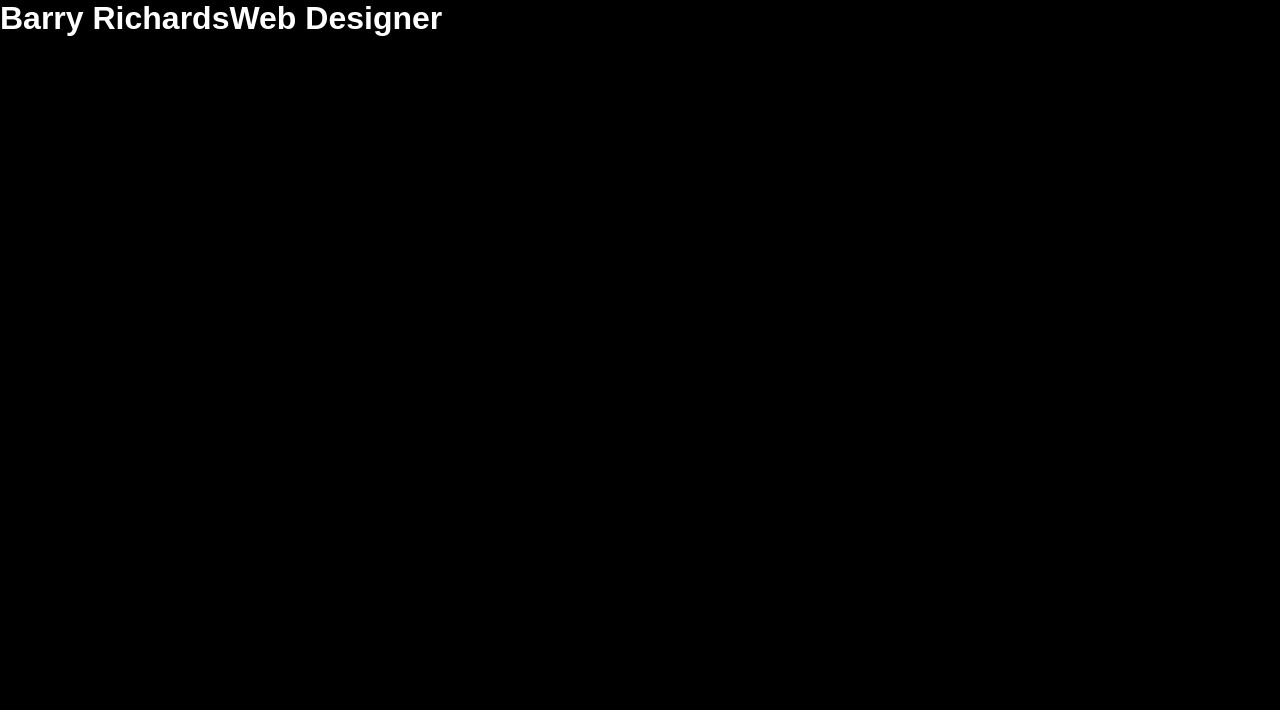
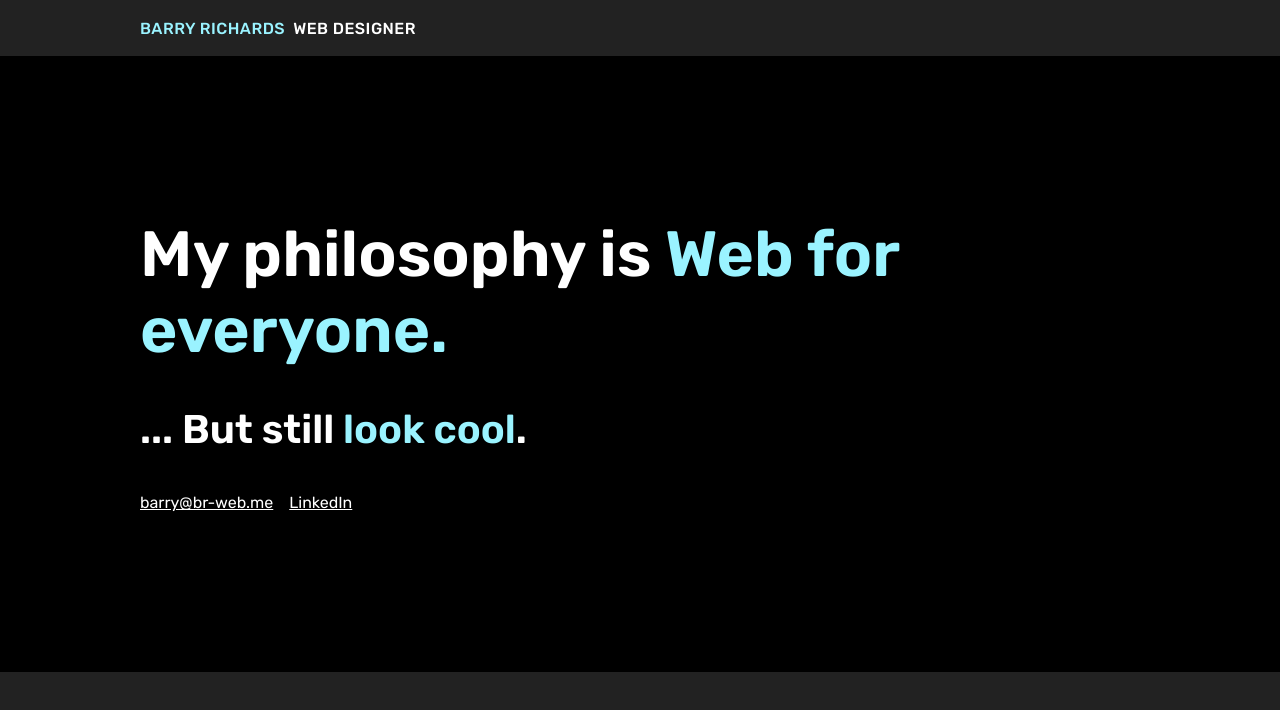
Before and after one commit to bazzle/portfolio-v6, a React (Vite) app: page / in a window 1280 px wide. Shown: the top 710 px of the page. Built offline with nearby package versions, Linux system fonts and the light colour scheme.

Commit message:
Add header and hero components

```diff
--- a/src/App.jsx
+++ b/src/App.jsx
@@ -1,10 +1,13 @@
 import Header from "./components/Header.jsx"
+import Hero from "./components/Hero.jsx"
 
 function App() {
 
   return (
-
-    <Header/>
+    <>
+        <Header/>
+        <Hero/>
+    </>
 
   )
 
--- a/src/components/Header.jsx
+++ b/src/components/Header.jsx
@@ -1,7 +1,12 @@
 function Header(){
     return(
-        <header>
-            <h1><span>Barry Richards</span><span>Web Designer</span></h1>
+        <header className="header">
+            <div className="container">
+                <h1 className="header__site-name">
+                    <span className="name">Barry Richards</span>
+                    <span>Web Designer</span>
+                </h1>
+            </div>
         </header>
     )
 }
--- /dev/null
+++ b/src/components/Hero.jsx
@@ -0,0 +1,22 @@
+function Hero(){
+    return(
+        <div className="hero">
+            <div className="container">
+                <div className="hero__message">
+                    <p className="hero__message__main">
+                        My philosophy is <span className="highlight">Web for everyone.</span>
+                    </p>
+                    <p className="hero__message__sub">
+                        ... But still <span className="highlight">look cool</span>.
+                    </p>
+                </div>
+                <div className="hero__links">
+                    <a href="mailto:barry@br-web.me">barry@br-web.me</a>
+                    <a href="https://www.linkedin.com/in/br-web/">LinkedIn</a>
+                </div>
+            </div>
+        </div>
+    )
+}
+
+export default Hero;
--- a/src/index.css
+++ b/src/index.css
@@ -10,14 +10,17 @@
   --color-bg-alt: #222222;
   --color-feint-line: rgb(255, 255, 255, 0.2);
   --border-radius: 4px;
-  --block-spacing: 2rem;
-  --block-spacing--shallow: 1rem;
+  --gutter-padding: 2rem;
+  --gutter-padding--mobile: 4rem;
+  --block-spacing: 4rem;
+  --block-spacing--shallow: 2rem;
   --font-std: "Rubik", sans-serif;
   --font-metadata: "DM Mono", monospace;
   --font-weight-metadata: 500;
   --font-size-regular: 1.6rem;
   --font-size-small: 1.4rem;
   --font-size-display: 6.4rem;
+  --font-size-display-small: 4rem;
   --font-weight-regular: 400;
   --font-weight-bold: 500;
   --font-weight-display: 600;
@@ -41,12 +44,37 @@ html{
 }
 
 body{
-  font-family: sans-serif;
   padding: 0;
   margin: 0;
+  background-color: var(--color-bg-alt);
+  color: var(--color-foreground);
+  font-family: var(--font-std);
   font-size: var(--font-size-regular);
-  background-color: var(--color-bg);
-  color: var(--color-foreground);
+  font-weight: var(--font-weight-regular);
+}
+
+a{
+  color: white;
+  text-decoration: underline;
+  &:hover{
+    text-decoration: none;
+  }
+}
+
+/* Helpers --------------- */
+
+.highlight{
+  color: var(--color-accent);
+}
+
+/* Layout --------------- */
+
+.container{
+  width: 100%;
+  max-width: 1000px;
+  margin: 0 auto;
+  padding-left: var(--gutter-padding--mobile);
+  padding-right: var(--gutter-padding--mobile);
 }
 
 /* Some common elements --------------- */
@@ -70,6 +98,56 @@ button{
 }
 
 /* Header -------------------- */
+
+.header{
+  background-color: var(--color-bg-alt);
+  padding-top: var(--block-spacing--shallow);
+  padding-bottom: var(--block-spacing--shallow);
+}
+
+.header__site-name{
+  margin: 0;
+  padding: 0;
+  line-height: 1;
+  font-size: var(--font-size-regular);
+  font-weight: var(--font-weight-bold);
+  text-transform: uppercase;
+  display: flex;
+  gap: .5em;
+  position: relative;
+  top: .05em;
+  letter-spacing: 0.03em;
+}
+
+.header__site-name span.name{
+  color: var(--color-accent);
+}
+
+/* Hero -------------------- */
+
+.hero{
+  background-color: var(--color-bg);
+  padding-top: calc(var(--block-spacing)*4);
+  padding-bottom: calc(var(--block-spacing)*4);
+}
+
+.hero__message{
+  font-size: var(--font-size-display);
+  font-weight: var(--font-weight-display);
+}
+
+.hero__message__main{
+  margin-bottom: .6em;
+}
+
+.hero__message__sub{
+  font-size: var(--font-size-display-small);
+}
+
+.hero__links{
+  display: flex;
+  gap: 1em;
+}
 
 /* Container -------------------- */
 
```
